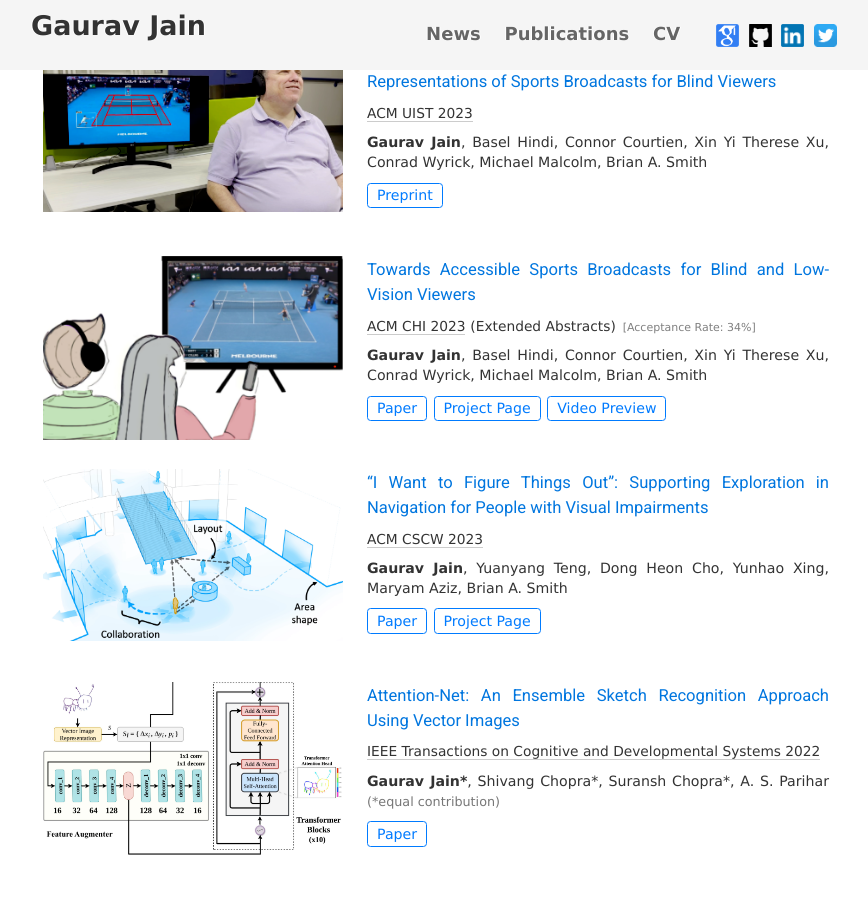
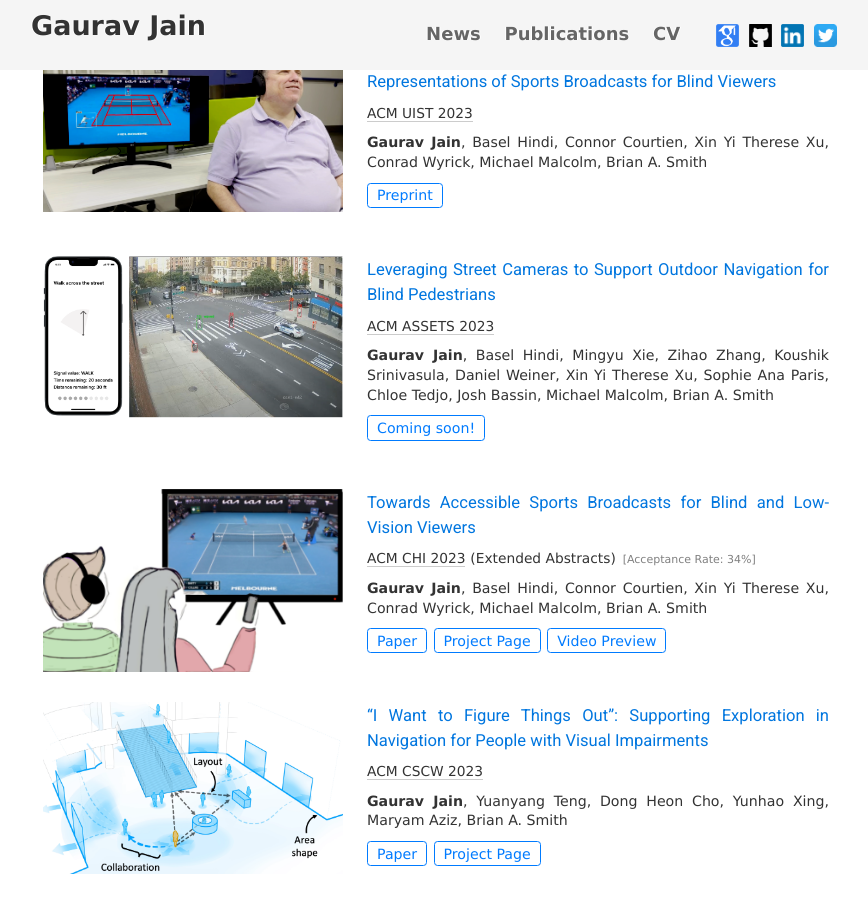
Before and after one commit to Gaurav1302/gaurav1302.github.io, a Jekyll site: the page built from index.html, in a window 1280 px wide and 900 px high, scrolled down 1046 px. Shown: the whole window, without its empty margins (204-1072 px from the left). Built offline with Jekyll 4.4.1, drawn with Linux system fonts in a browser that asks for light colours; nearby versions of some CDN libraries.

Commit message:
added assets poster publication

```diff
--- a/index.html
+++ b/index.html
@@ -190,6 +190,32 @@ tags: about
         </td>
       </tr>
 
+
+      <tr>
+        <td width="40%">
+          <div class="one" style="text-align:center;">
+            <img src="images/pednav_poster.png" alt = "A two-part figure showing overview of street camera-based navigation system. On the left is a screenshot of the smartphone iOS app. On the right is the second floor camera view of a street intersection." style="max-height: 500px; border: 1px;">
+          </div>
+        </td>
+        <td valign="middle" width="60%">
+          <a href= "" class = "paper_title">
+            Leveraging Street Cameras to Support Outdoor Navigation for Blind Pedestrians
+          </a>
+          <p class = "venue">
+            <a href="https://assets23.sigaccess.org/" class="venue">ACM ASSETS 2023</a>
+            <!-- <span class= "venue_extras">(Extended Abstracts)</span>
+            <span class = "accept_rate">[Acceptance Rate: 34%]</span> -->
+         </p>
+          <p class="authors">
+          <span class="me_author"> Gaurav Jain</span>, <span class="co_author">Basel Hindi, Mingyu Xie, Zihao Zhang, Koushik Srinivasula, Daniel Weiner, Xin Yi Therese Xu, Sophie Ana Paris, Chloe Tedjo, Josh Bassin, Michael Malcolm, Brian A. Smith</span>
+            <br />
+          </p>
+          <a href="" class="btn btn-outline-primary btn-sm" role="button"
+            aria-pressed="true">Coming soon!</a>
+            <br />
+            <br />
+        </td>
+      </tr>
 
 
 
```
Also changed, not shown: images/pednav_poster.png (added), 1 other file.
